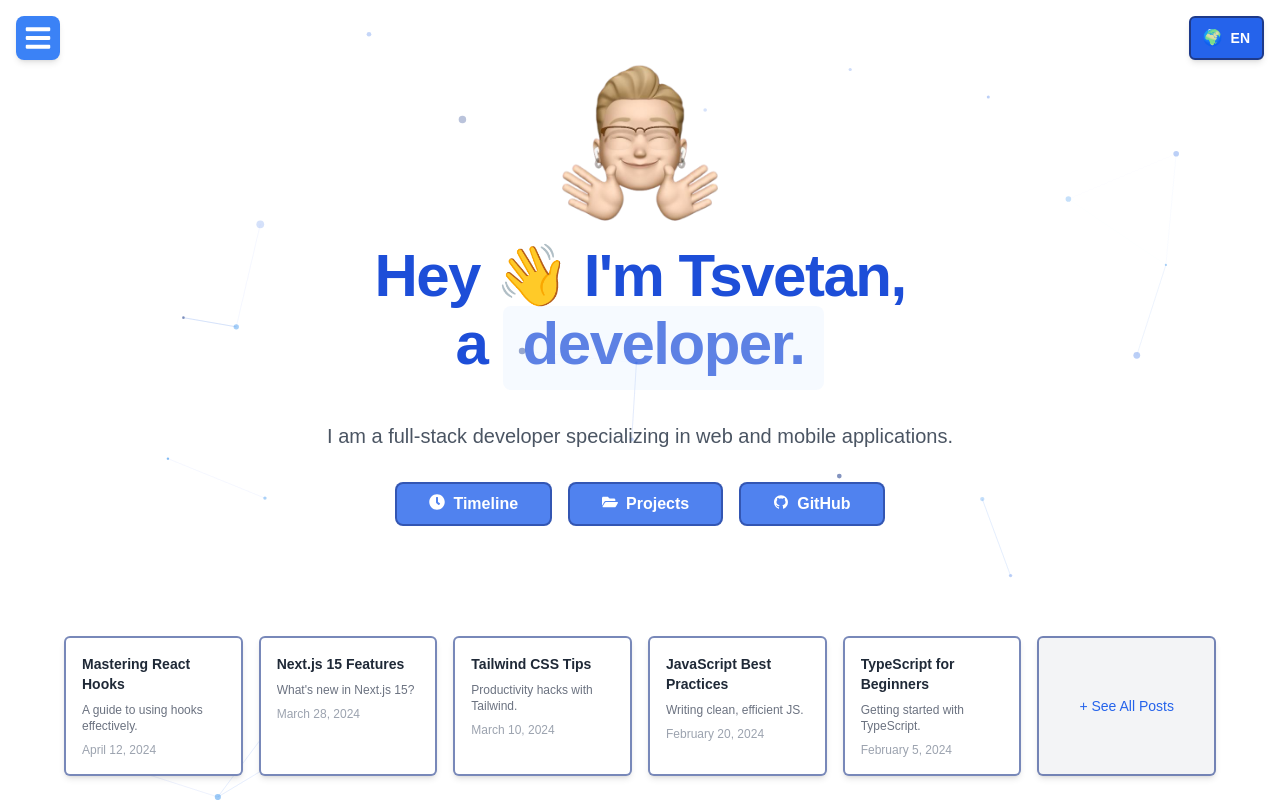
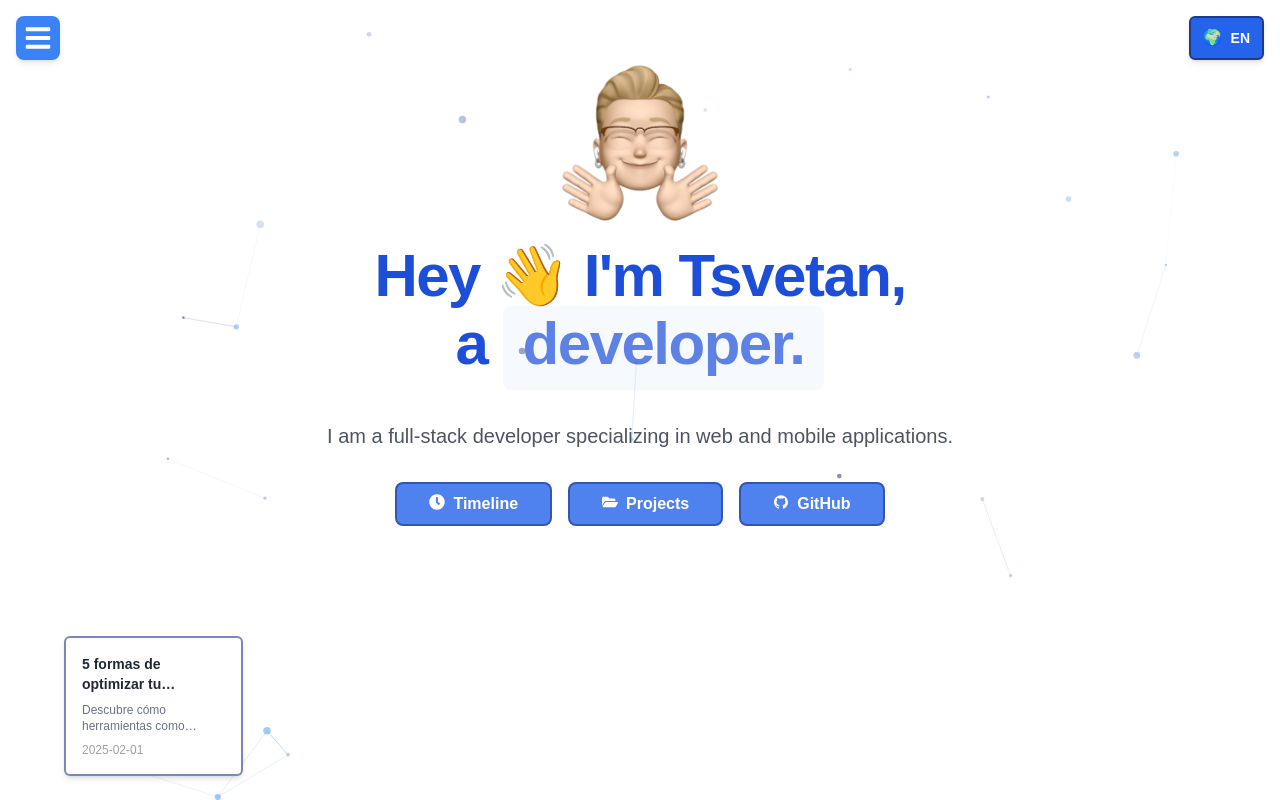
Before and after one commit to tsvetanml/tsvetan.dev, a Next.js app: page /en in a window 1280 px wide. Built offline with nearby package versions, Linux system fonts and the light colour scheme.

Commit message:
Add API route for fetching blog posts and update LatestPosts component to retrieve posts dynamically

```diff
--- /dev/null
+++ b/app/api/posts/route.ts
@@ -0,0 +1,27 @@
+import fs from "fs";
+import matter from "gray-matter";
+import { NextResponse } from "next/server";
+import path from "path";
+
+export async function GET() {
+  const postsDirectory = path.join(process.cwd(), "content/blog");
+  const filenames = fs.readdirSync(postsDirectory);
+
+  const posts = filenames.map((filename) => {
+    const filePath = path.join(postsDirectory, filename);
+    const fileContents = fs.readFileSync(filePath, "utf8");
+    const { data } = matter(fileContents);
+
+    return {
+      slug: filename.replace(".md", ""),
+      title: data.title,
+      description: data.description,
+      date: data.date,
+    };
+  });
+
+  // Ordenar los posts por fecha (más recientes primero)
+  posts.sort((a, b) => (a.date < b.date ? 1 : -1));
+
+  return NextResponse.json(posts);
+}
--- a/app/components/latestsPosts/index.tsx
+++ b/app/components/latestsPosts/index.tsx
@@ -2,49 +2,37 @@
 
 import { motion } from "framer-motion";
 import Link from "next/link";
+import { useEffect, useState } from "react";
 
 interface Post {
-  id: number;
+  slug: string;
   title: string;
-  summary: string;
+  description: string;
   date: string;
-  link: string;
 }
-
-const samplePosts: Post[] = [
-  { id: 1, title: "Mastering React Hooks", summary: "A guide to using hooks effectively.", date: "April 12, 2024", link: "/blog/react-hooks" },
-  { id: 2, title: "Next.js 15 Features", summary: "What's new in Next.js 15?", date: "March 28, 2024", link: "/blog/nextjs-15" },
-  { id: 3, title: "Tailwind CSS Tips", summary: "Productivity hacks with Tailwind.", date: "March 10, 2024", link: "/blog/tailwind-tips" },
-  { id: 4, title: "JavaScript Best Practices", summary: "Writing clean, efficient JS.", date: "February 20, 2024", link: "/blog/js-best-practices" },
-  { id: 5, title: "TypeScript for Beginners", summary: "Getting started with TypeScript.", date: "February 5, 2024", link: "/blog/typescript-beginners" },
-  { id: 6, title: "Optimizing Web Performance", summary: "Speed up your web apps.", date: "January 22, 2024", link: "/blog/web-performance" },
-];
 
 const containerVariants = {
   hidden: {},
-  visible: {
-    transition: {
-      staggerChildren: 0.5, // Mayor retraso entre posts
-    },
-  },
+  visible: { transition: { staggerChildren: 0.5 } },
 };
 
 const itemVariants = {
   hidden: { opacity: 0, y: 30 },
-  visible: {
-    opacity: 1,
-    y: 0,
-    transition: { duration: 0.8, ease: "easeOut" }, // Transición suave
-  },
-  hover: {
-    translateY: -4, // Efecto de hover anterior
-    transition: { duration: 0.3, ease: "easeOut" },
-  },
+  visible: { opacity: 1, y: 0, transition: { duration: 0.8, ease: "easeOut" } },
+  hover: { translateY: -4, transition: { duration: 0.3, ease: "easeOut" } },
 };
 
 export default function LatestPosts() {
-  const visiblePosts = samplePosts.slice(0, 5);
-  const hasMorePosts = samplePosts.length > 5;
+  const [posts, setPosts] = useState<Post[] | null>(null);
+
+  useEffect(() => {
+    async function fetchPosts() {
+      const response = await fetch("/api/posts");
+      const data = await response.json();
+      setPosts(data.slice(0, 5));
+    }
+    fetchPosts();
+  }, []);
 
   return (
     <motion.div
@@ -53,28 +41,38 @@ export default function LatestPosts() {
       initial="hidden"
       animate="visible"
     >
+      <motion.div className="grid grid-cols-2 sm:grid-cols-3 md:grid-cols-4 lg:grid-cols-6 gap-4" variants={containerVariants}>
+        {posts
+          ? posts.map((post) => (
             <motion.div
-        className="grid grid-cols-2 sm:grid-cols-3 md:grid-cols-4 lg:grid-cols-6 gap-4"
-        variants={containerVariants}
-      >
-        {visiblePosts.map((post) => (
-          <motion.div
-            key={post.id}
+              key={post.slug}
               variants={itemVariants}
               whileHover="hover"
               className="bg-white border-2 border-blue-900 border-opacity-60 rounded-md shadow-md p-4 transition duration-300 cursor-pointer hover:shadow-lg"
             >
-            <Link href={post.link}>
+              <Link href={`/blog/${post.slug}`}>
                 <div className="space-y-2">
                   <h3 className="text-sm font-semibold text-gray-800 line-clamp-2">{post.title}</h3>
-                <p className="text-gray-500 text-xs line-clamp-2">{post.summary}</p>
+                  <p className="text-gray-500 text-xs line-clamp-2">{post.description}</p>
                   <p className="text-gray-400 text-xs">{post.date}</p>
                 </div>
               </Link>
             </motion.div>
+          ))
+          : // 🔥 Skeleton Loader 🔥
+          Array.from({ length: 5 }).map((_, index) => (
+            <motion.div
+              key={index}
+              variants={itemVariants}
+              className="bg-gray-200 border-2 border-gray-300 rounded-md shadow-md p-4 animate-pulse"
+            >
+              <div className="h-4 bg-gray-300 rounded w-3/4 mb-2"></div>
+              <div className="h-3 bg-gray-300 rounded w-5/6 mb-2"></div>
+              <div className="h-3 bg-gray-300 rounded w-1/2"></div>
+            </motion.div>
           ))}
 
-        {hasMorePosts && (
+        {posts && posts.length >= 5 && (
           <motion.div
             variants={itemVariants}
             whileHover="hover"
```
Lines whose indentation alone changed are shown as unchanged.
